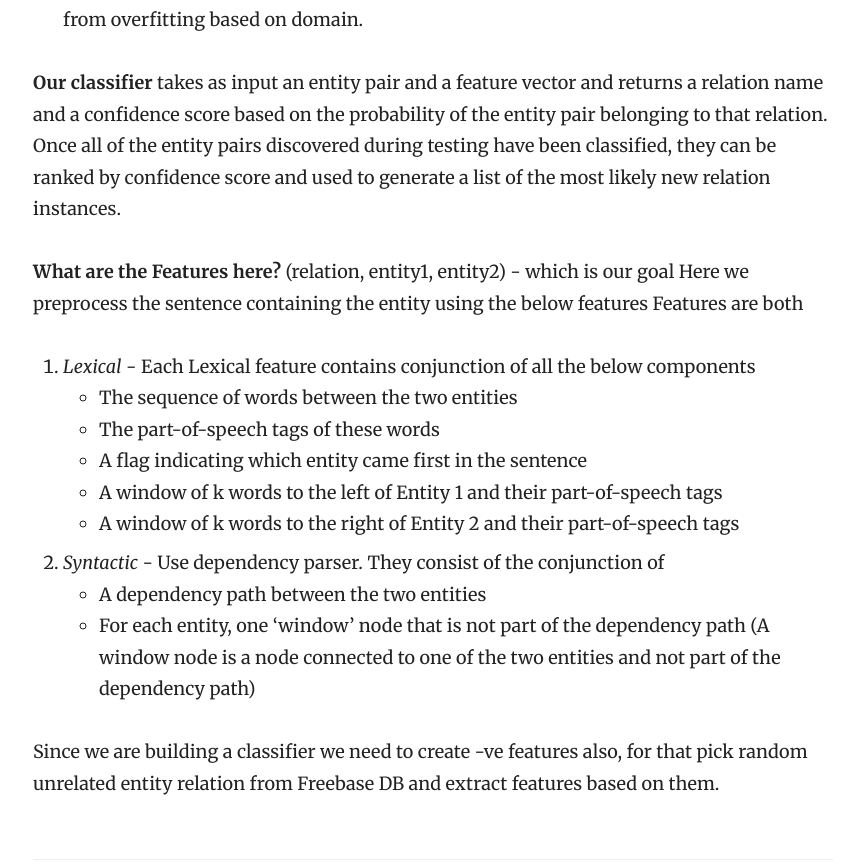
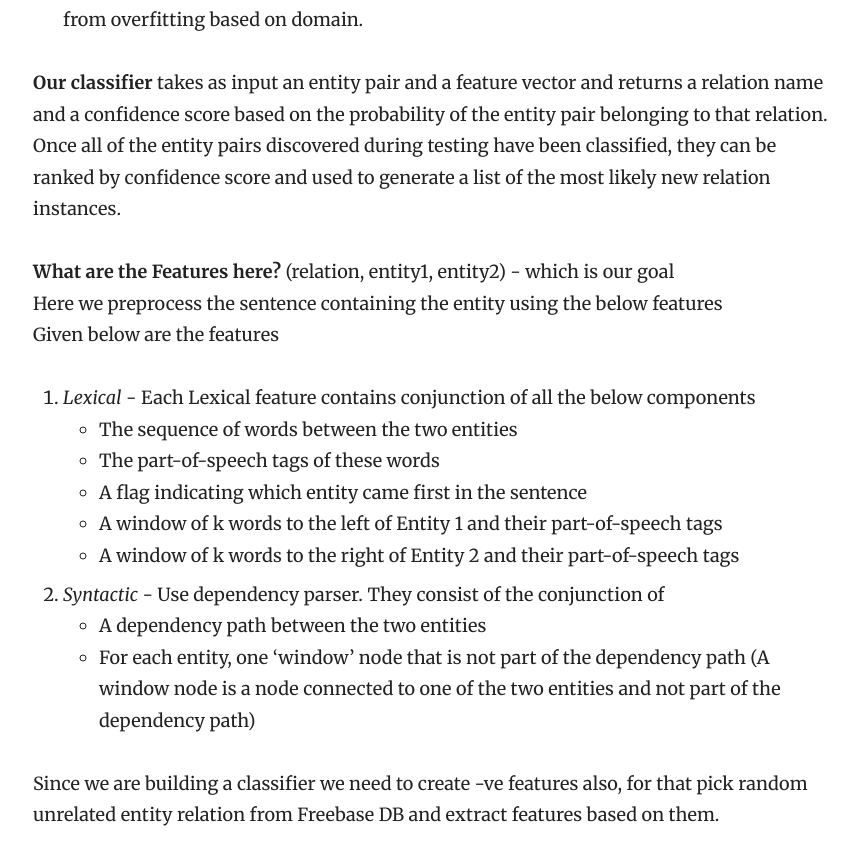
Before and after one commit to Ananyaiitbhilai/DBpedia_GSoC2022_Neural_Extraction_Framework, a Jekyll site: the page built from _docs/weekly_report/2022-06-13_week1.md, in a window 1280 px wide and 900 px high, scrolled down 3975 px. Shown: the top 865 px of the window, without its empty margins (357-1215 px from the left). Built offline with Jekyll 4.4.1, drawn with Linux system fonts in a browser that asks for light colours.

Commit message:
week1 15/06/2022

```diff
--- a/_docs/weekly_report/2022-06-13_week1.md
+++ b/_docs/weekly_report/2022-06-13_week1.md
@@ -57,9 +57,9 @@ potential sentences.
 **Our classifier** takes as input an entity pair and a feature vector and returns a relation name and a confidence score based on the probability of the entity pair belonging to that relation. Once all of the entity pairs discovered during testing have been classified, they can be ranked by confidence score and used to generate a list of the most likely new relation instances.
 
 **What are the Features here?**
-(relation, entity1, entity2) - which is our goal
-Here we preprocess the sentence containing the entity using the below features
-Features are both
+(relation, entity1, entity2) - which is our goal <br>
+Here we preprocess the sentence containing the entity using the below features <br>
+Given below are the features <br>
 1. *Lexical* - Each Lexical feature contains conjunction of all the below components
 - The sequence of words between the two entities
 - The part-of-speech tags of these words
```
